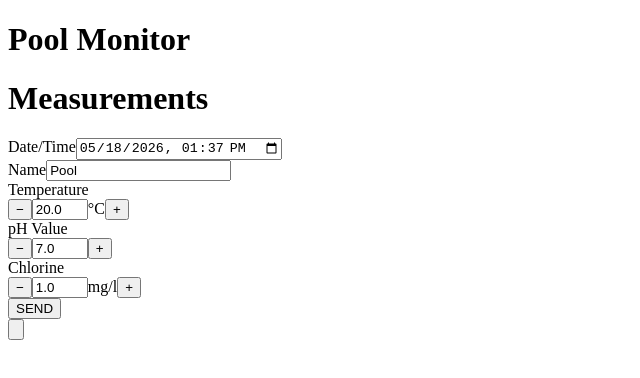
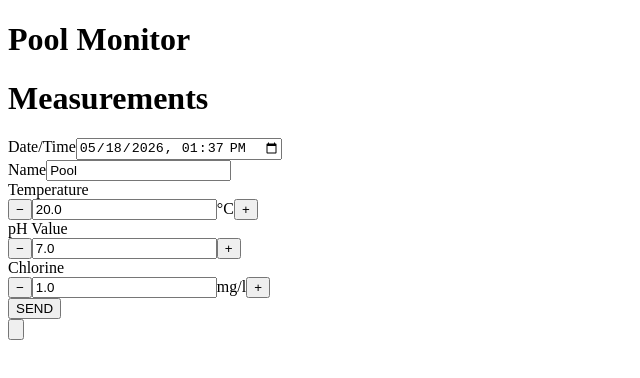
Before and after one commit to the-real-orca/Pool-Monitoring-WebApp, a Vue app in the folder src/frontend/: page / in a window 1280 px wide. Shown: the top 378 px of the page, without its empty margins (0-640 px from the left). Built offline with nearby package versions, Linux system fonts and the light colour scheme; the HTML template or start-up script is replaced by a standard one.

Commit message:
fix: comma input and keep last values after send [OpenCode / minimax-m2.5-free]

```diff
--- a/src/frontend/src/components/MeasurementForm.vue
+++ b/src/frontend/src/components/MeasurementForm.vue
@@ -23,12 +23,9 @@ const form = reactive({
 const errors = reactive({})
 
 function resetForm() {
-  form.time = ''
-  form.name = settings.poolName
-  form.temp = FIELD_CONFIG.temp.default
-  form.pH = FIELD_CONFIG.pH.default
-  form.cl = FIELD_CONFIG.cl.default
+  //form.name = settings.poolName // reset to default name
   Object.keys(errors).forEach(k => delete errors[k])
+  initDateTime()
 }
 
 function validate() {
--- a/src/frontend/src/components/StepperInput.vue
+++ b/src/frontend/src/components/StepperInput.vue
@@ -7,7 +7,8 @@ const emit = defineEmits(['update:modelValue'])
 const inputValue = computed({
   get: () => props.modelValue.toFixed(props.decimals),
   set: (val) => {
-    const num = parseFloat(val)
+    const cleaned = String(val).replace(',', '.')
+    const num = parseFloat(cleaned)
     if (!isNaN(num)) {
       const clamped = Math.max(props.min, Math.min(props.max, num))
       emit('update:modelValue', parseFloat(clamped.toFixed(props.decimals)))
@@ -30,12 +31,10 @@ function step(dir) {
       class="flex size-11 shrink-0 mr-6 items-center justify-center rounded-lg bg-primary text-white text-xl font-bold disabled:opacity-30 disabled:cursor-not-allowed active:bg-primary/80"
     >−</button>
     <input
-      v-model.number="inputValue"
-      type="number"
-      :step="step"
-      :min="min"
-      :max="max"
-      class="w-20 rounded-lg border border-slate-300 px-2 py-1 text-center text-lg font-semibold tabular-nums focus:border-primary focus:outline-none focus:ring-1 focus:ring-primary [appearance:textfield] [&::-webkit-inner-spin-button]:appearance-none [&::-webkit-outer-spin-button]:appearance-none"
+      v-model="inputValue"
+      type="text"
+      inputmode="decimal"
+      class="w-20 rounded-lg border border-slate-300 px-2 py-1 text-center text-lg font-semibold tabular-nums focus:border-primary focus:outline-none focus:ring-1 focus:ring-primary"
     />
     <span class="text-sm text-slate-500 w-8">{{ unit }}</span>
     <button
```
Also changed, not shown: 1 other file (tests, documents, lock files or other folders).
